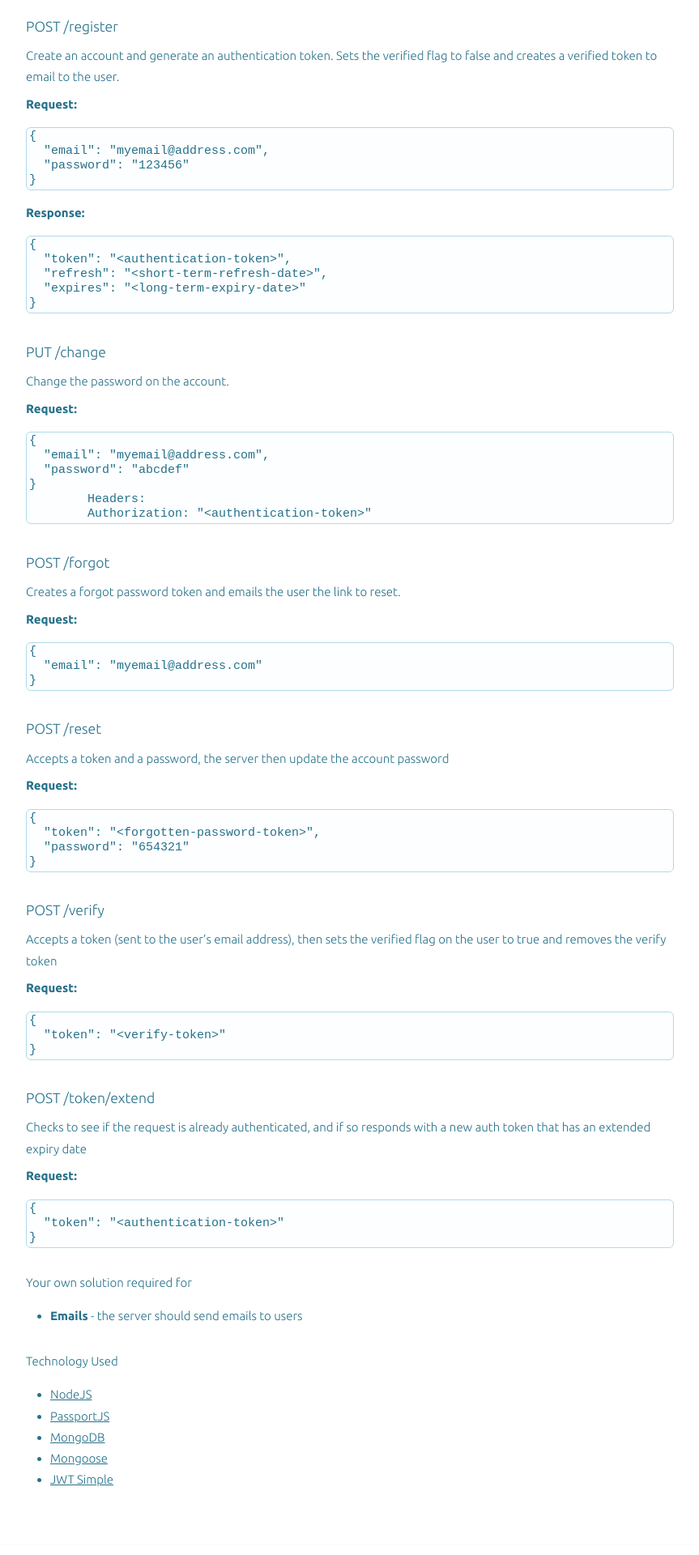
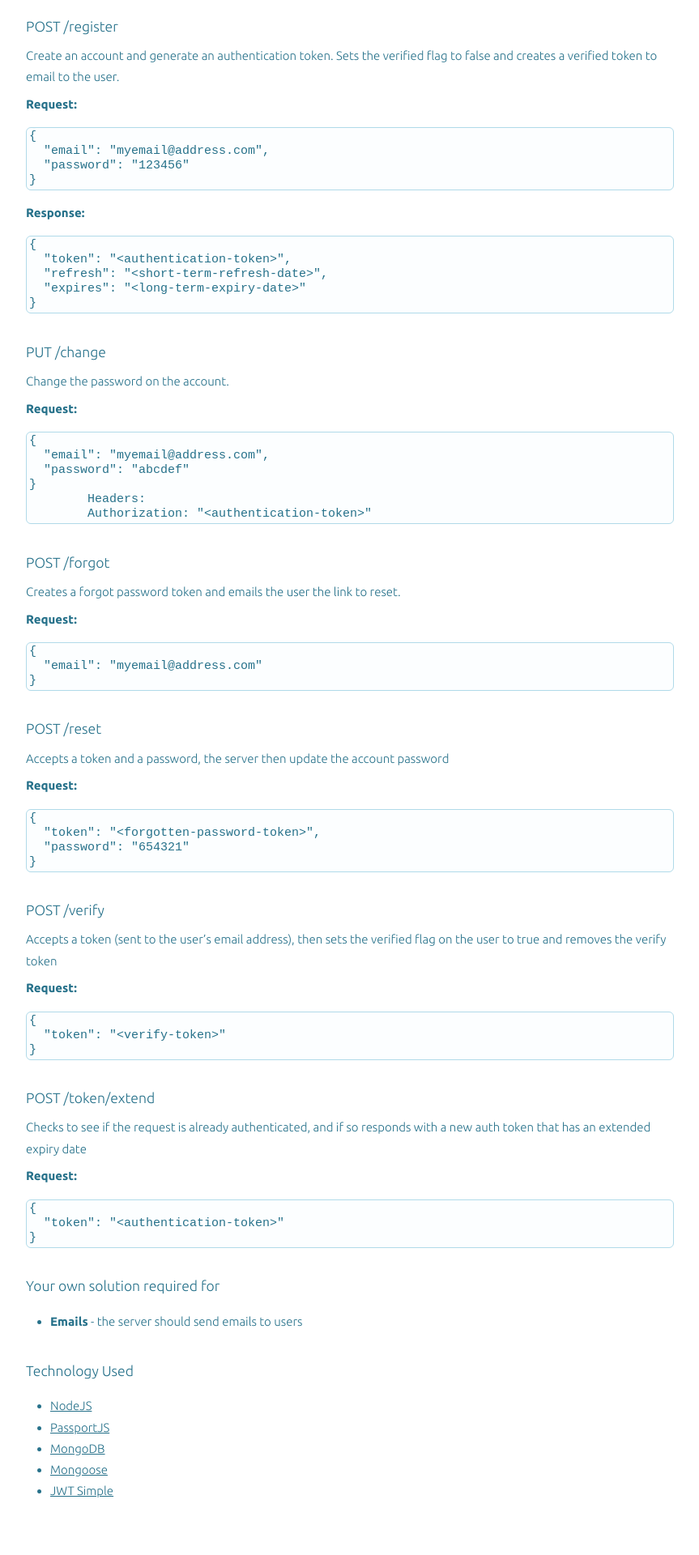
Before and after one commit to andmarkan/GrumpyWizards.github.io, a Jekyll site: the page built from _posts/2015-02-02-darklord.markdown, in a window 1280 px wide. Shown: the part 913-2833 px from the top of the page at 81% size, without its empty margins (208-1071 px from the left). Built offline with Jekyll 4.4.1, drawn with Linux system fonts in a browser that asks for light colours.

```diff
--- a/_posts/2015-02-02-darklord.markdown
+++ b/_posts/2015-02-02-darklord.markdown
@@ -94,11 +94,11 @@ Checks to see if the request is already authenticated, and if so responds with a
     }
 
 
-#### Your own solution required for
+### Your own solution required for
 
 - **Emails** - the server should send emails to users
 
-#### Technology Used
+### Technology Used
 - [NodeJS](http://nodejs.org/)
 - [PassportJS](http://passportjs.org/)
 - [MongoDB](http://www.mongodb.org/)
```
